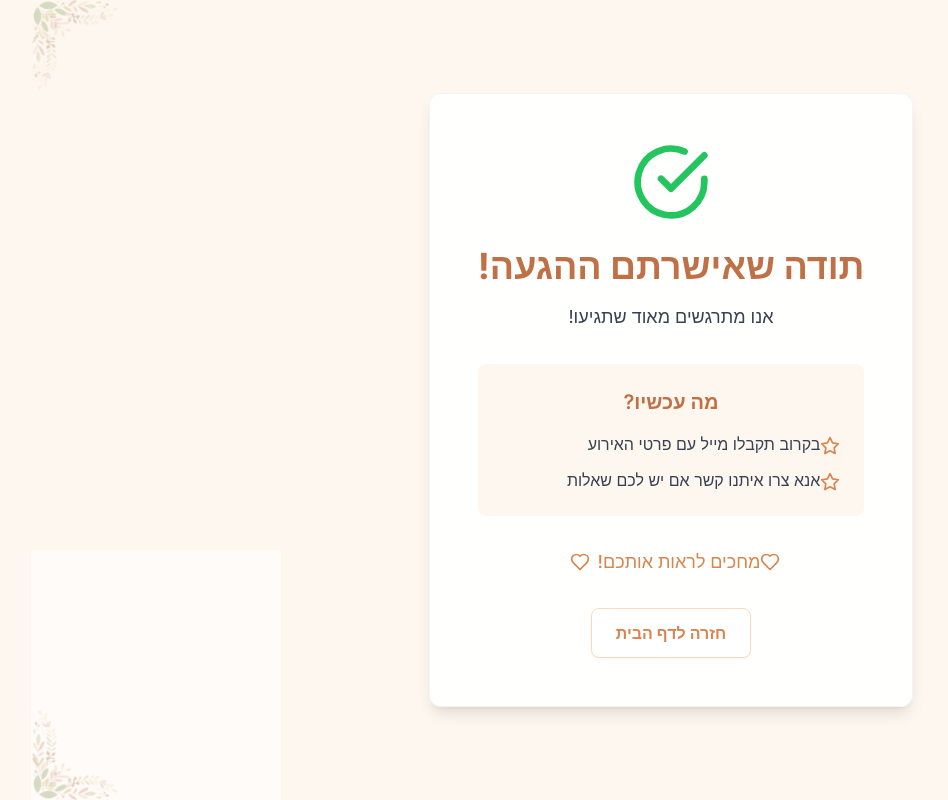
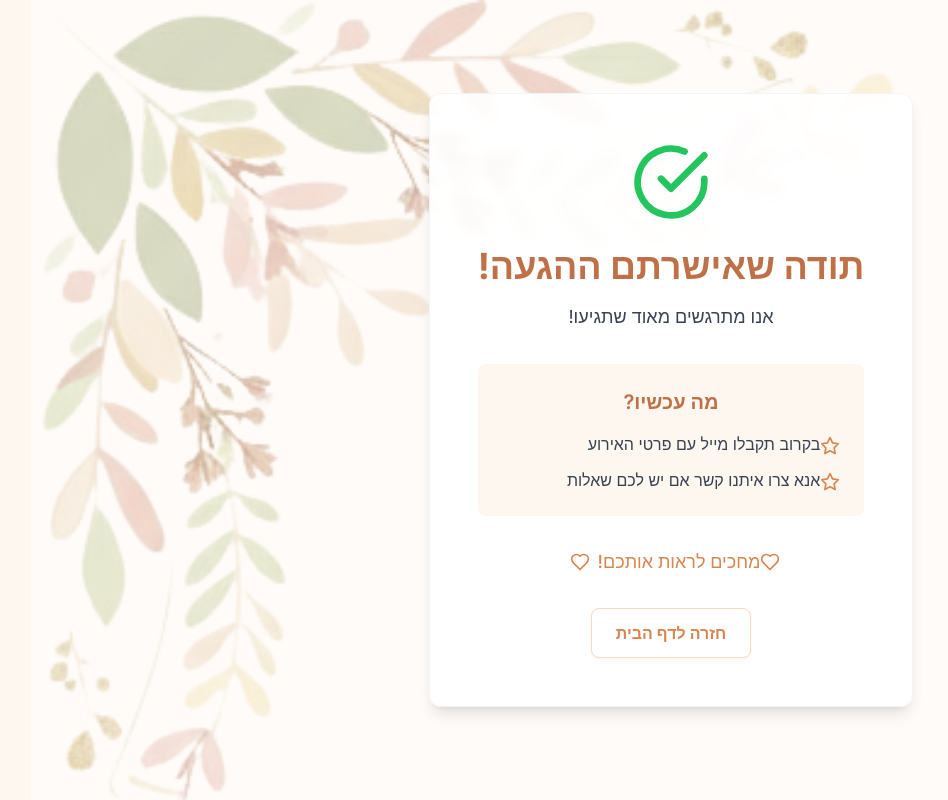
Before and after one commit to feldy2/Ayala-Bat-Mitzvah-RSVP, a Next.js app: page /thank-you in a window 1280 px wide. Shown: the whole page, without its empty margins (115-1063 px from the left). Built offline with nearby package versions, Linux system fonts and the light colour scheme.

Commit message:
Add scroll effect to layout and update background position styles for improved visual dynamics

```diff
--- a/components/Layout.tsx
+++ b/components/Layout.tsx
@@ -1,4 +1,4 @@
-import React from 'react';
+import React, { useEffect } from 'react';
 import Head from 'next/head';
 import Navigation from './Navigation';
 
@@ -15,6 +15,16 @@ const Layout: React.FC<LayoutProps> = ({
   description = "Join us for Ayala's Bat Mitzvah celebration! Please RSVP to confirm your attendance.",
   showNavigation = true
 }) => {
+  useEffect(() => {
+    const handleScroll = () => {
+      const scrolled = window.scrollY > 100; // Adjust threshold as needed
+      document.body.classList.toggle('scrolled', scrolled);
+    };
+
+    window.addEventListener('scroll', handleScroll);
+    return () => window.removeEventListener('scroll', handleScroll);
+  }, []);
+
   return (
     <div className="min-h-screen">
       <Head>
--- a/styles/globals.css
+++ b/styles/globals.css
@@ -26,8 +26,8 @@
       url('/leaves-left-down.png'),
       url('/leaves-right-down.png');
     background-position:
-      top left,
-      top right,
+      0 60px left,
+      0 60px right,
       bottom left,
       bottom right;
     background-size:
@@ -39,6 +39,16 @@
     opacity: 0.5;
     z-index: -1;
     pointer-events: none;
+    transition: background-position 0.3s ease;
+  }
+
+  /* When scrolled down, move top leaves to very top */
+  body.scrolled::before {
+    background-position:
+      top left,
+      top right,
+      bottom left,
+      bottom right;
   }
 
   @media (min-width: 768px) {
@@ -54,10 +64,10 @@
   @media (min-width: 1024px) {
     body::before {
       background-size:
-        250px,
-        250px,
-        250px,
-        250px;
+        2500px,
+        2500px,
+        2500px,
+        2500px;
     }
   }
 
```
